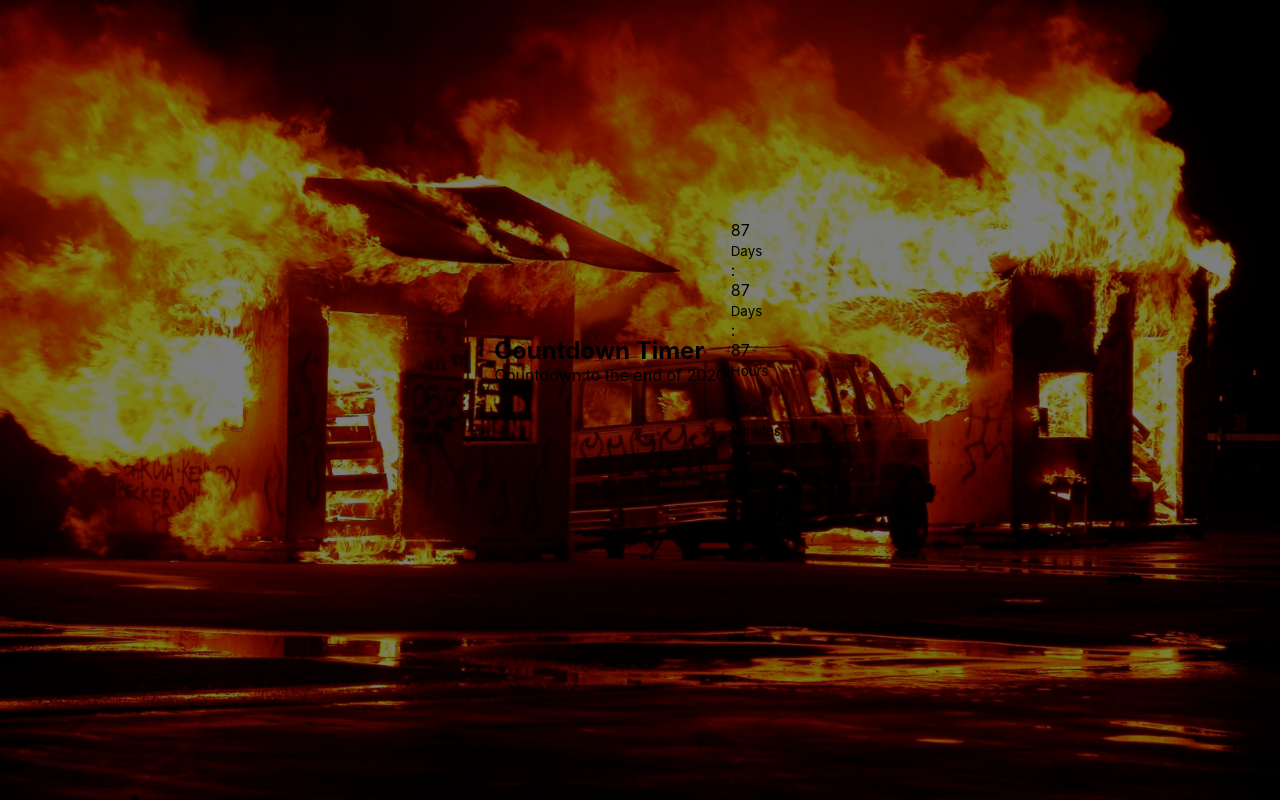
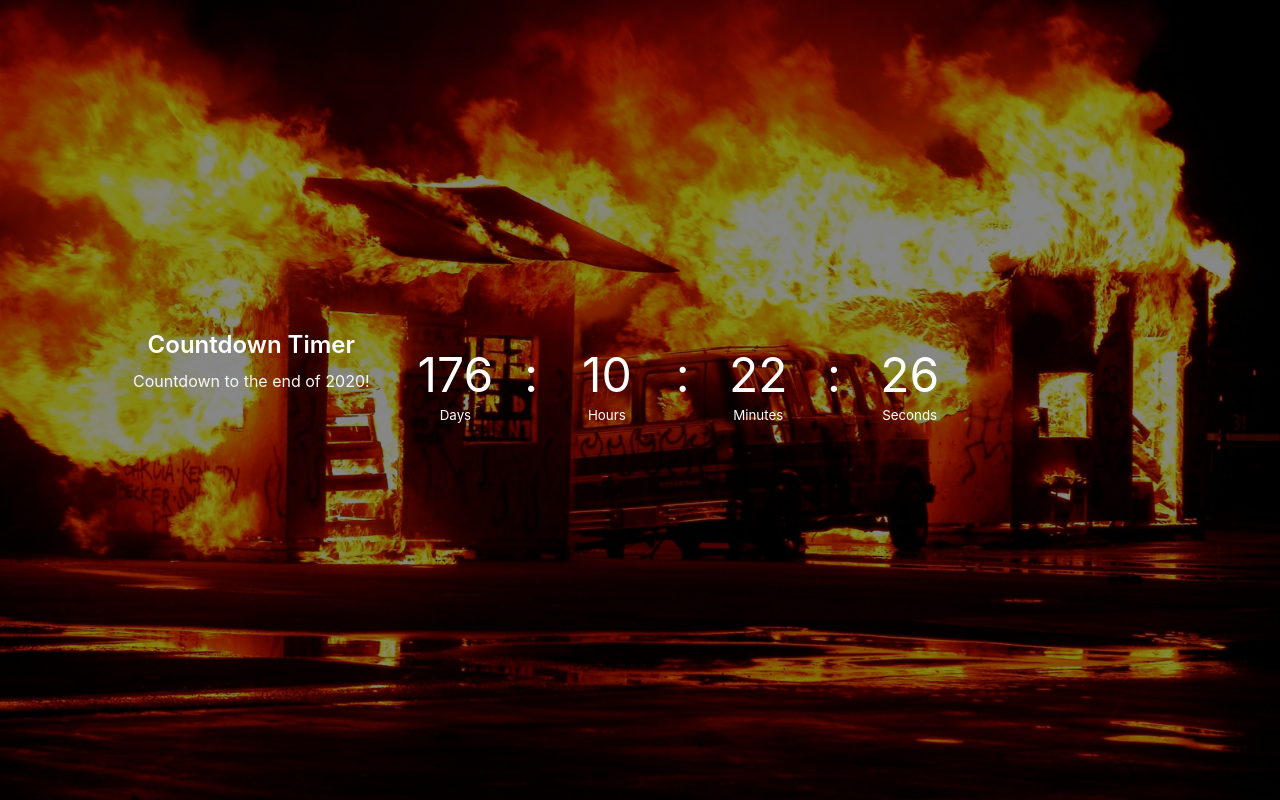
Before and after one commit to Jack-Portwood/NYE_count_down_clock, a React (Create React App) app: page / in a window 1280 px wide. Built offline with nearby package versions, Linux system fonts and the light colour scheme.

Commit message:
Timer working

```diff
--- a/src/App.css
+++ b/src/App.css
@@ -13,13 +13,13 @@ body{
   background-position: center;
   background-size: cover;
   background-repeat: no-repeat;
-  color: black;
+  color: white;
   width: 100vw;
   height: 100vh;
 }
 
 .timer{
-  background-color: rgba(0,0,0, 0.5);
+  background-color: rgba(0, 0, 0, 0.472);
   display: flex;
   flex: column;
   align-items: center;
@@ -29,3 +29,42 @@ body{
   width: 100%;
   height: 100%;
 }
+
+.timer div:first-child{
+  text-align: center;
+}
+
+.timer-icon{
+  font-size: 8em;
+}
+
+h2 {
+  font-weight: 600;
+  margin-bottom: 0.5em;
+}
+
+.timer div:first-child p {
+  color: #f8f8f8;
+}
+
+.timer div:last-child {
+
+  border-radius: 3px;
+  display: grid;
+  grid-template-columns: repeat(9, 1fr);
+  margin-top: 3em;
+  padding: 3em;
+  text-align: center;
+}
+
+section p:first-child, .timer div:last-child span {
+  font-size: 3em;
+}
+
+@media screen and(max-width:480px){
+  .timer div:lastchild{
+    margin-left: 2em;
+    margin-right: 2em;
+    padding: 3em 1em;
+  }
+}
--- a/src/App.js
+++ b/src/App.js
@@ -1,8 +1,46 @@
-import React from 'react';
+import React, {useEffect,useRef, useState} from 'react';
 
 import './App.css';
 
 const App = () => {
+  const [timerDays, setTimerDays] = useState('00');
+  const [timerHours, setTimerHours] = useState('00');
+  const [timerMinutes, setTimerMinutes] = useState('00');
+  const [timerSeconds, setTimerSeconds] = useState('00');
+
+  let interval = useRef();
+
+  const startTimer = () => {
+    const countDownDate = new Date('December 31 2020 00:00:00').getTime();
+
+    interval = setInterval(()=> {
+      const now = new Date().getTime();
+      const distance = countDownDate - now;
+
+      const days = Math.floor(distance / (1000 * 60 * 60 * 24));
+      const hours = Math.floor((distance % (1000 * 60 * 60 * 24)/(1000 * 60 * 60)));
+      const minutes = Math.floor((distance % (1000 * 60 * 60))/(1000 * 60));
+      const seconds = Math.floor((distance % (1000 * 60))/ 1000);
+
+      if (distance < 0 ){
+        //stop our timer
+        clearInterval(interval.current);
+      }else{
+        //update
+        setTimerDays(days);
+        setTimerHours(hours);
+        setTimerMinutes(minutes);
+        setTimerSeconds(seconds);
+      }
+    }, 1000);
+  };
+
+  useEffect(() =>{
+    startTimer();
+    return () => {
+      clearInterval(interval.current);
+    };
+  });
   return (
     <section className="timer-container">
       <section className="timer">
@@ -13,40 +51,33 @@ const App = () => {
         </div>
         <div>
           <section>
-            <p>87</p>
+            <p>{timerDays}</p>
             <p>
               <small>Days</small>
             </p>
           </section>
           <span>:</span>
           <section>
-            <p>87</p>
+            <p>{timerHours}</p>
             <p>
-              <small>Days</small>
-            </p>
-          </section>
-          <span>:</span>
-          <section>
-            <p>87</p>
-            <p>
+              {" "}
               <small>Hours</small>
             </p>
           </section>
           <span>:</span>
           <section>
-            <p>87</p>
+            <p>{timerMinutes}</p>
             <p>
               <small>Minutes</small>
             </p>
           </section>
           <span>:</span>
           <section>
-            <p>87</p>
+            <p>{timerSeconds}</p>
             <p>
               <small>Seconds</small>
             </p>
           </section>
-
         </div>
       </section>
     </section>
```
